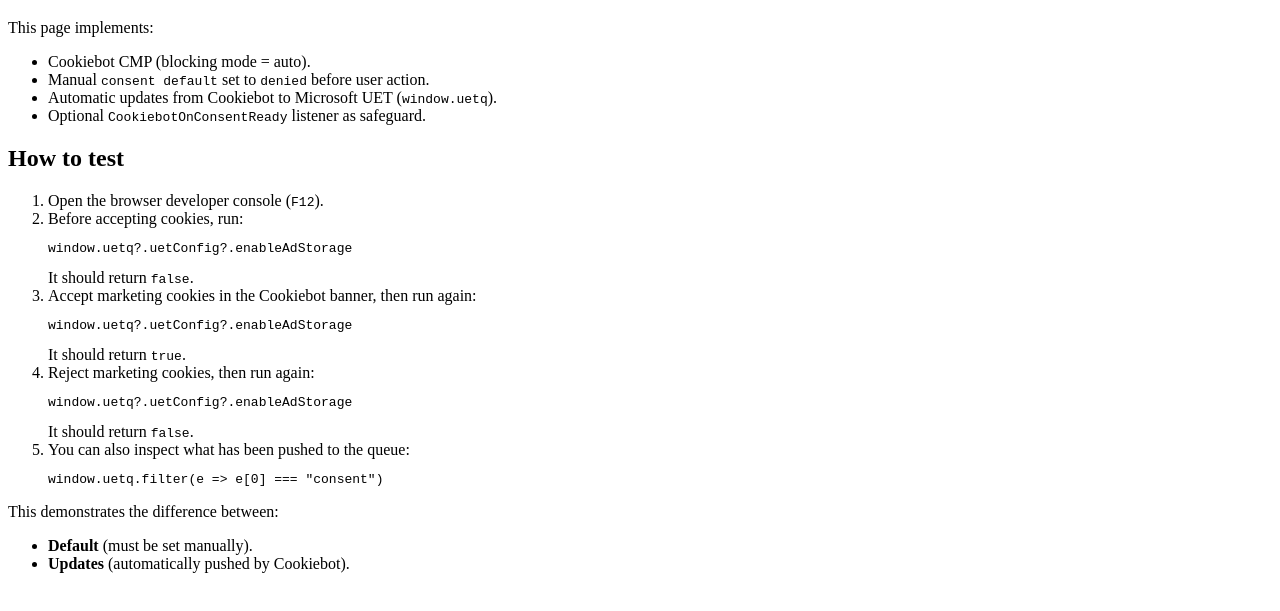
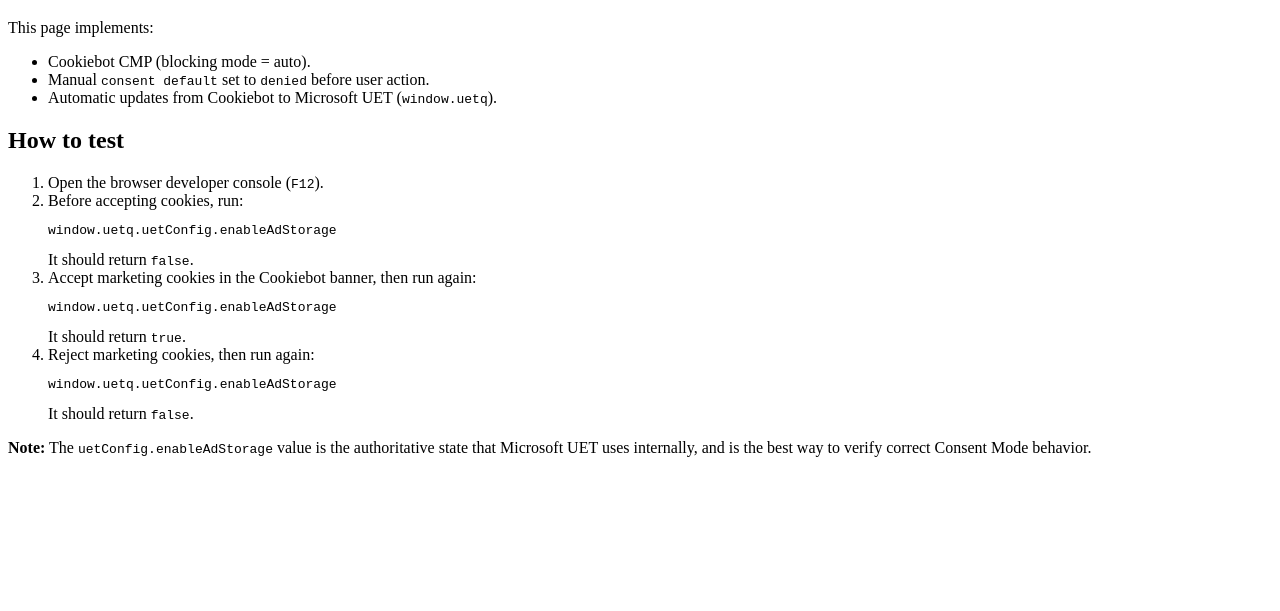
Before and after one commit to jrusercentrics/Microsoft-UET, a plain HTML site: page index.html in a window 1280 px wide. Shown: the part 61-672 px from the top of the page. Drawn offline with Linux system fonts and the light colour scheme.

Commit message:
Update index.html

```diff
--- a/index.html
+++ b/index.html
@@ -15,13 +15,14 @@
       'ad_storage': 'denied'
     });
 
-    // Cookiebot pushes updates automatically.
+    // Updates are pushed automatically by Cookiebot.
     // Listener is optional, included here as safeguard.
     window.addEventListener('CookiebotOnConsentReady', function() {
       window.uetq.push('consent', 'update', {
         'ad_storage': Cookiebot.consent.marketing ? 'granted' : 'denied'
       });
       console.log("Consent updated:", Cookiebot.consent.marketing);
+      console.log("enableAdStorage:", window.uetq.uetConfig.enableAdStorage);
     });
   </script>
 
@@ -35,6 +36,7 @@
         o.q=w[u];
         w[u]=new UET(o);
         w[u].push("pageLoad");
+        console.log("Initial enableAdStorage:", w[u].uetConfig.enableAdStorage);
       };
       n=d.createElement(t);
       n.src=r;
@@ -59,33 +61,28 @@
     <li>Cookiebot CMP (blocking mode = auto).</li>
     <li>Manual <code>consent default</code> set to <code>denied</code> before user action.</li>
     <li>Automatic updates from Cookiebot to Microsoft UET (<code>window.uetq</code>).</li>
-    <li>Optional <code>CookiebotOnConsentReady</code> listener as safeguard.</li>
   </ul>
 
   <h2>How to test</h2>
   <ol>
     <li>Open the browser developer console (<kbd>F12</kbd>).</li>
-    <li>Before accepting cookies, run:
-      <pre>window.uetq?.uetConfig?.enableAdStorage</pre>
+    <li>Before accepting cookies, run:<br>
+      <pre>window.uetq.uetConfig.enableAdStorage</pre>
       It should return <code>false</code>.
     </li>
-    <li>Accept marketing cookies in the Cookiebot banner, then run again:
-      <pre>window.uetq?.uetConfig?.enableAdStorage</pre>
+    <li>Accept marketing cookies in the Cookiebot banner, then run again:<br>
+      <pre>window.uetq.uetConfig.enableAdStorage</pre>
       It should return <code>true</code>.
     </li>
-    <li>Reject marketing cookies, then run again:
-      <pre>window.uetq?.uetConfig?.enableAdStorage</pre>
+    <li>Reject marketing cookies, then run again:<br>
+      <pre>window.uetq.uetConfig.enableAdStorage</pre>
       It should return <code>false</code>.
-    </li>
-    <li>You can also inspect what has been pushed to the queue:
-      <pre>window.uetq.filter(e => e[0] === "consent")</pre>
     </li>
   </ol>
 
-  <p>This demonstrates the difference between:</p>
-  <ul>
-    <li><strong>Default</strong> (must be set manually).</li>
-    <li><strong>Updates</strong> (automatically pushed by Cookiebot).</li>
-  </ul>
+  <p>
+    <strong>Note:</strong> The <code>uetConfig.enableAdStorage</code> value is the authoritative state
+    that Microsoft UET uses internally, and is the best way to verify correct Consent Mode behavior.
+  </p>
 </body>
 </html>
```
